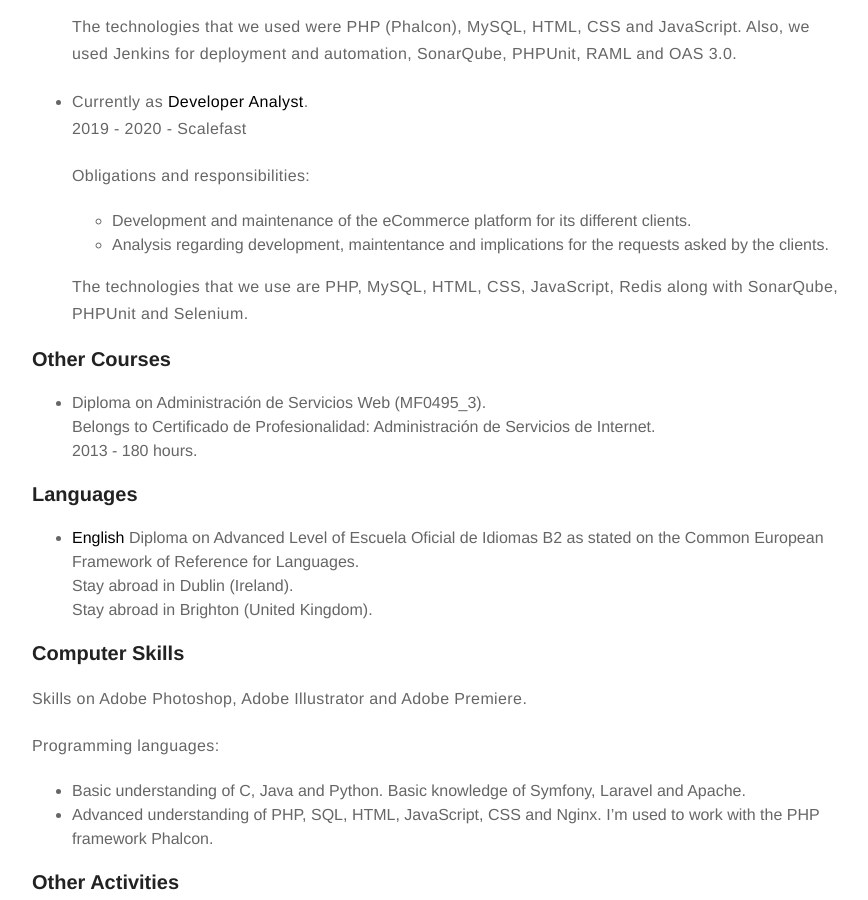
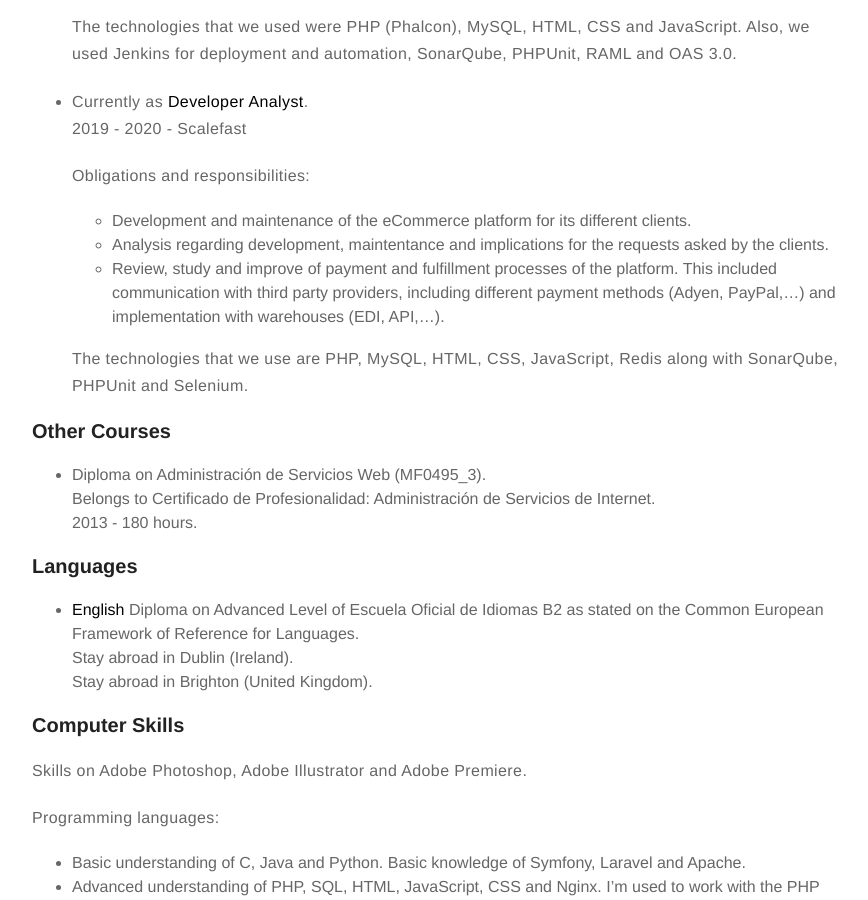
Before and after one commit to leakspin/leakspin.github.io, a Jekyll site: the page built from resume.md, in a window 1280 px wide and 900 px high, scrolled down 1802 px. Shown: the whole window, without its empty margins (203-1071 px from the left). Built offline with Jekyll 4.4.1, drawn with Linux system fonts in a browser that asks for light colours.

Commit message:
Update resume.md

```diff
--- a/resume.md
+++ b/resume.md
@@ -77,6 +77,7 @@ layout: page
    Obligations and responsibilities:
    * Development and maintenance of the eCommerce platform for its different clients.
    * Analysis regarding development, maintentance and implications for the requests asked by the clients.
+   * Review, study and improve of payment and fulfillment processes of the platform. This included communication with third party providers, including different payment methods (Adyen, PayPal,...) and implementation with warehouses (EDI, API,...).
 
    The technologies that we use are PHP, MySQL, HTML, CSS, JavaScript, Redis along with SonarQube, PHPUnit and Selenium.
 
```
